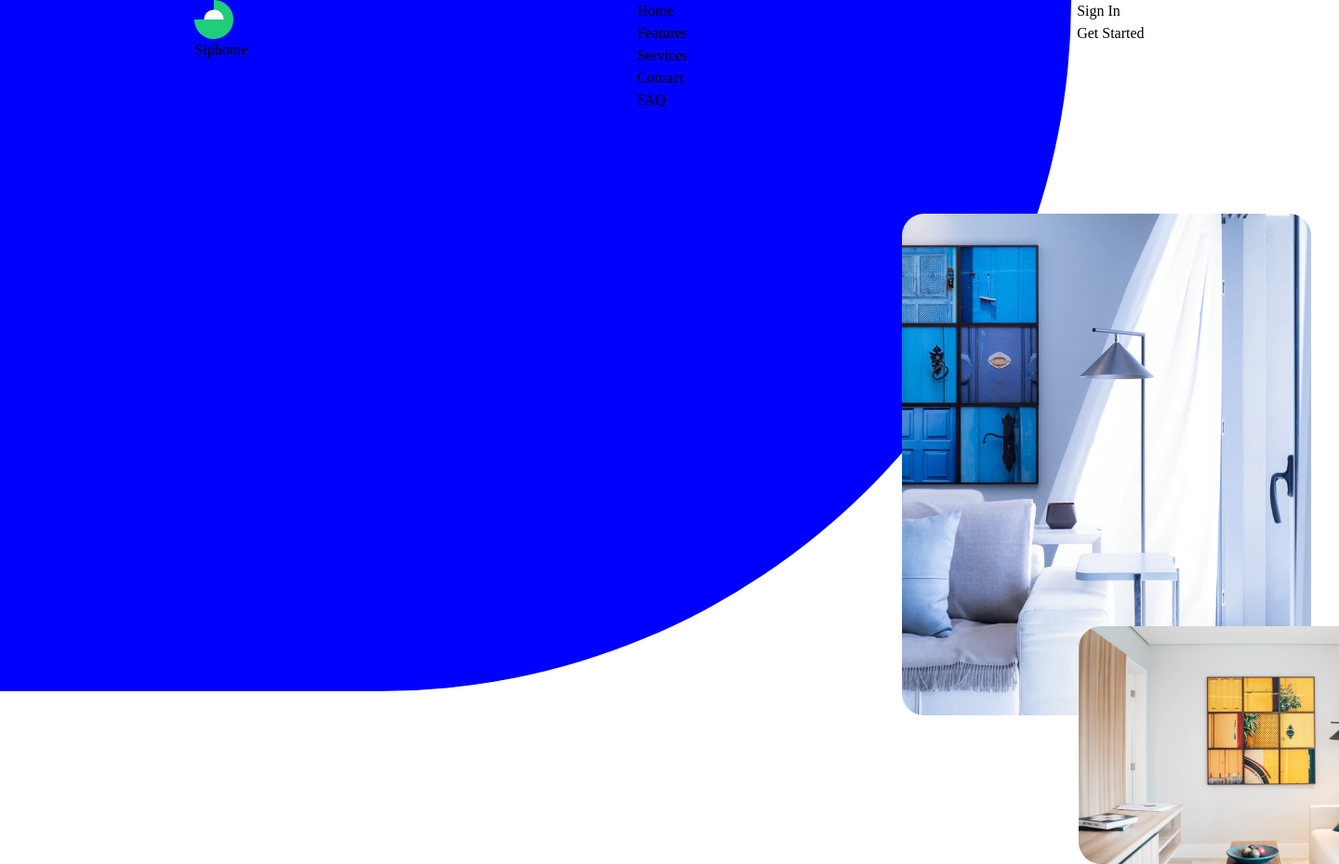
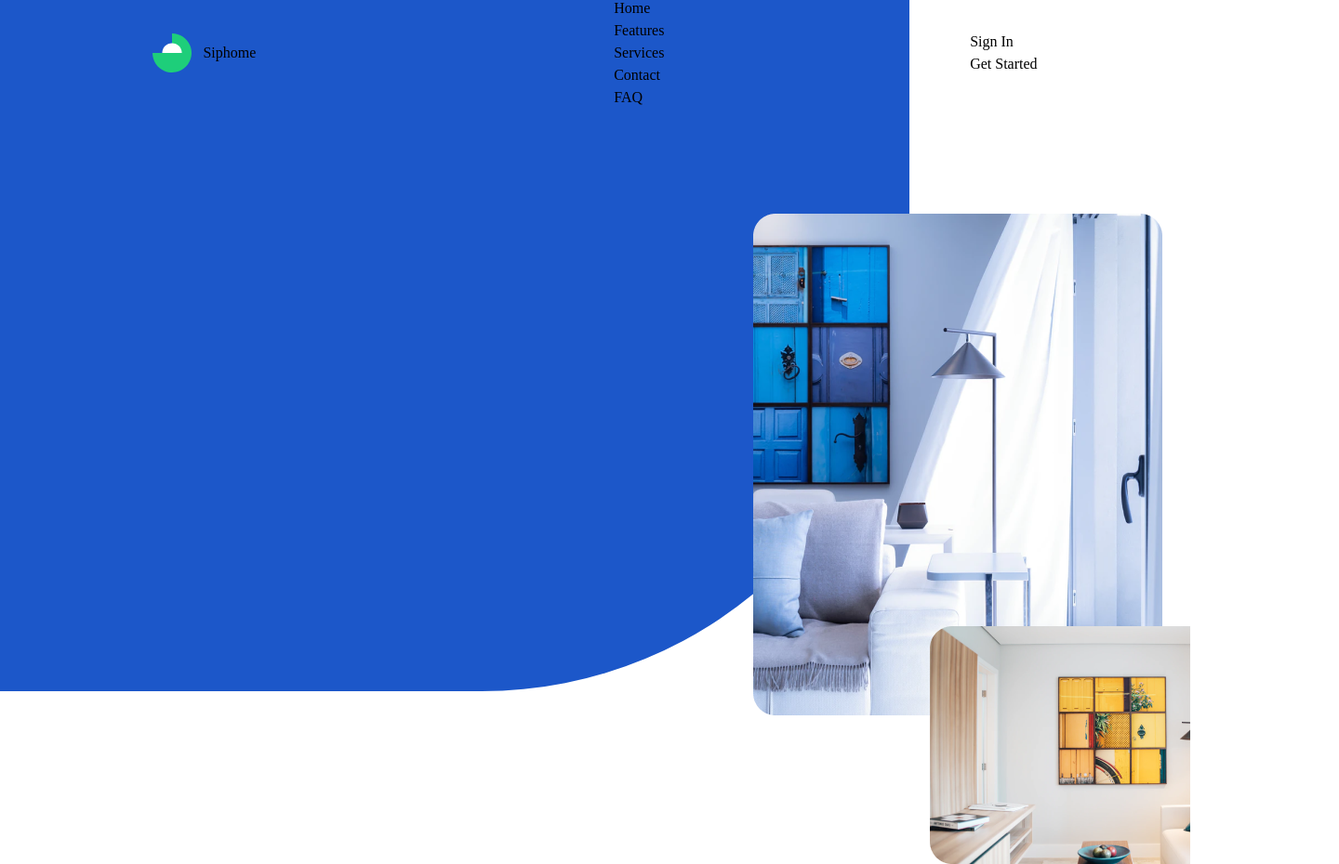
Before and after one commit to Chebanro2807/Siphome, a plain HTML site: page index.html in a window 1280 px wide. Shown: the whole page at 93% size, 1440 px wide, since content can reach past the window. Drawn offline with Linux system fonts and the light colour scheme.

Commit message:
working with bg

```diff
--- a/index.html
+++ b/index.html
@@ -9,16 +9,15 @@
 </head>
 <body>
     <section class="heder-container">
-        <div class="heder-container__left"></div>
-        <div class="heder-container__right"></div>
+        <div class="heder-container__left-bg"></div>
         <img class="heder-container__bg-large-picture" src="header_img/large.png" alt="">
         <img class="heder-container__bg-small-picture" src="header_img/small.png" alt="">
         <div class="header">
-            <div class="header__logo logo">
+            <div class="logo">
                 <img class="logo__picture" src="header_img/shape.svg" alt="logo_img">
                 <p class="logo__text">Siphome</p>
             </div>
-            <nav class="header__nav">
+            <nav>
                 <ul class="nav">
                     <li class="nav__item">Home</li>
                     <li class="nav__item">Features</li>
@@ -27,7 +26,7 @@
                     <li class="nav__item">FAQ</li>
                 </ul>
             </nav>
-            <div class="header__registration registration">
+            <div class="registration">
                 <div class="registration__get-startes">Sign In</div>
                 <div class="registration__sing-in">Get Started</div>
             </div>
--- a/scss/style.scss
+++ b/scss/style.scss
@@ -1,26 +1,22 @@
 @import "_common.scss";
 
 .heder-container {
-	width: 1440px;
+	width: 100%;
 	height: 930px;
 	position: relative;
 	overflow: hidden;
 
-	&__left{
-
-	}
-
-	&__right{
+	&__left-bg{
 		position: absolute;
 		top: 0;
 		left: 0;
-		width: 80%;
+		width: 76.39%;
 		height: 80%;
-		background-color: blue;
-		border-radius: 0px 0px 1000px 0px;
+		background-color: #1C57C9;
+		border-radius: 0px 0px 460px 0px;
 	}
 
-	&__bg-blue {
+		&__bg-blue {
 		position: absolute;
 		top: 0;
 		left: 0;
@@ -43,27 +39,30 @@
 }
 .header {
 	position: absolute;
-	top: 0;
-	left: 0;
+	top: 20px;
+	left: 0px;
 	display: flex;
 	justify-content: space-around;
+	align-items: center;
 	width: 100%;
+	height: 74px;
 	z-index: 5;
-	&__logo {
-	}
-
-	&__nav {
-	}
-
-	&__registration {
-	}
 }
 .logo {
-
+	display: flex;
+	justify-content: space-between;
+	align-items: center;
+	width: 167px;
+	height: 42px;
 	&__picture {
+		display: block;
+		width: 42px;
+		height: 42px;
 	}
 
 	&__text {
+		width: 113px;
+		height: 24px;
 	}
 }
 .nav {
```
Also changed, not shown: css/style.css.
